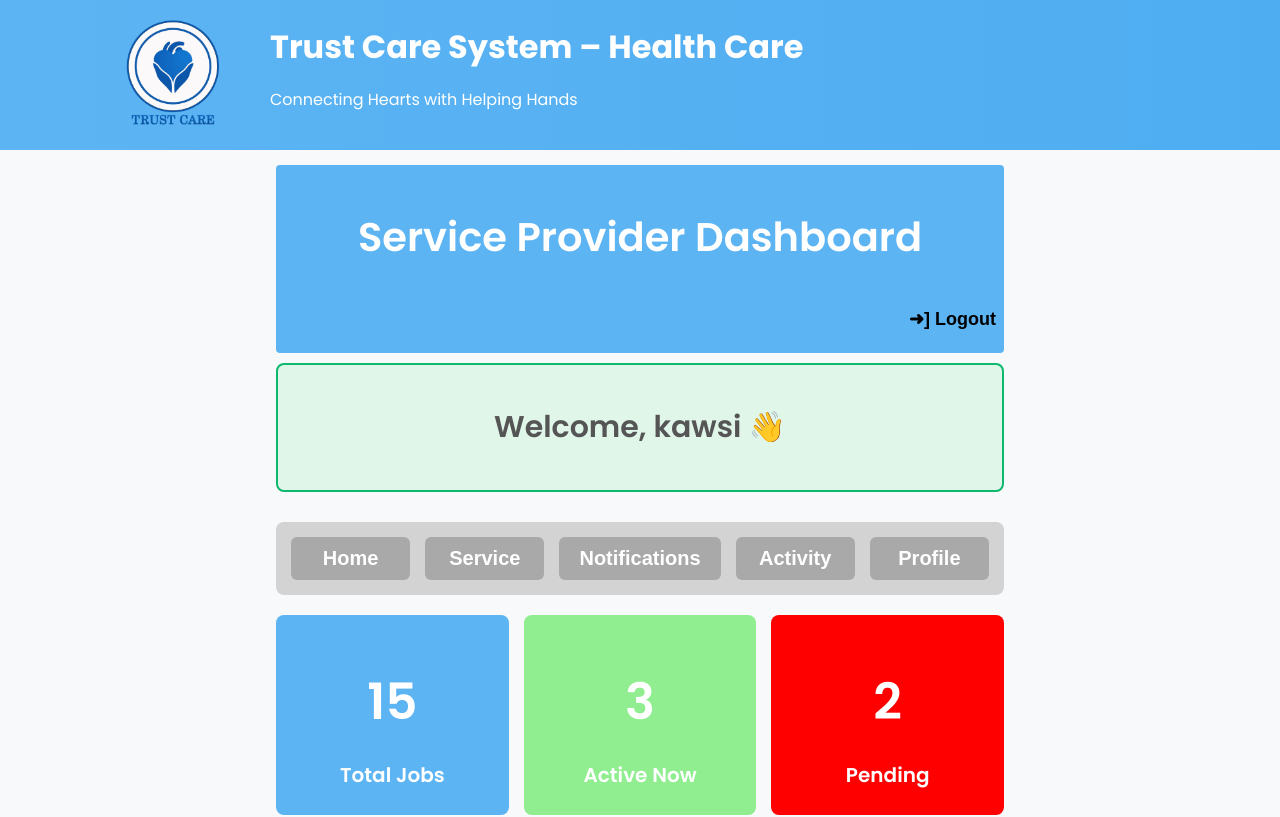
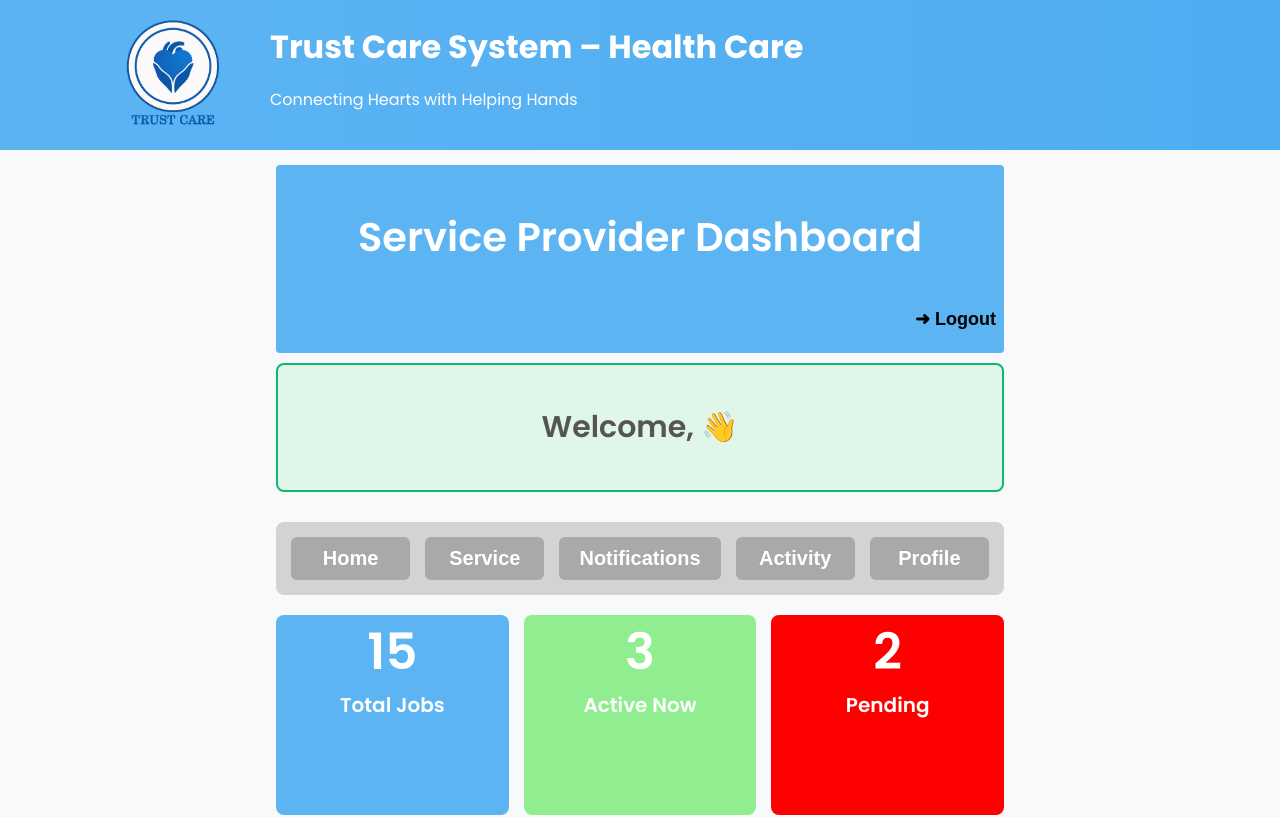
Before and after one commit to kawsi2911/Trust_Care_System, a React (Vite) app in the folder Final year Project/Trust_Care_Front_End/: page /serviceproviderdashboard in a window 1280 px wide. Shown: the top 817 px of the page. Built offline with nearby package versions, Linux system fonts and the light colour scheme; no server answers; sample sign-in values are in the browser's storage.

Commit message:
"update the information of the serviceproviderlogin"

```diff
--- a/Final year Project/Trust_Care_Front_End/src/Provider-Login/ServiceProviderDashboard.jsx
+++ b/Final year Project/Trust_Care_Front_End/src/Provider-Login/ServiceProviderDashboard.jsx
@@ -1,92 +1,99 @@
 import Header from "../Header/Header.jsx";
 import { useNavigate } from "react-router-dom";
 import "./ServiceProviderDashboard.css";
+import React, { useEffect, useState } from "react";
 
-function ServiceProviderDashboard(){
+function ServiceProviderDashboard() {
+    const navigate = useNavigate();
+    const [fullName, setFullName] = useState("");
 
-    const navigate = useNavigate();
+    useEffect(() => {
+    const userId = localStorage.getItem("userId") || sessionStorage.getItem("userId");
+    const storedName = localStorage.getItem("FullName") || sessionStorage.getItem("FullName");
 
-    return(
+    if (!userId) return navigate("/serviceproviderlogin");
+
+    if (storedName) {
+        setFullName(storedName); // use stored name immediately
+    } else {
+        fetch(`http://localhost:5000/api/service/${userId}`)
+            .then(res => res.json())
+            .then(data => setFullName(data.FullName || data.fullName || ""))
+            .catch(err => console.error(err));
+    }
+}, [navigate]);
+
+    const handleLogout = () => {
+        localStorage.removeItem("userId");
+        sessionStorage.removeItem("userId");
+        navigate("/");
+    };
+    return (
         <>
             <Header />
-            <div className = "ServiceProviderSection">
-                <div className = "ServiceProviderSection2">
+            <div className="ServiceProviderSection">
+                <div className="ServiceProviderSection2">
 
-                    <div className = "name">
+                    <div className="name">
                         <div className="heading-head">
-                             <p className = "Head">Service Provider Dashboard</p>
+                            <p className="Head">Service Provider Dashboard</p>
                         </div>
-
-                         <div className = "Logout">
-                            <button onClick = {()=>navigate("/")}>➜] Logout</button>
+                        <div className="Logout">
+                            <button onClick={handleLogout}>➜ Logout</button>
                         </div>
                     </div>
 
-                    <div className = "First">
-
-                        <p className = "Head"> Welcome, kawsi 👋</p>
-
-
+                    <div className="First">
+                        <p className="Head">Welcome, {fullName} 👋</p>
                     </div>
 
-                    <div className = "button-section">
-                        <button onClick={()=>navigate("/serviceproviderdashboard")}> Home </button>
-                        <button onClick = {()=>navigate("/servicesdashboard")}> Service </button>
-                        <button onClick = {()=>navigate("/notificationdashboard")}> Notifications </button>
-                        <button onClick={()=>navigate("/activitydashboard")}> Activity </button>
-                        <button onClick ={()=>navigate("/profiledashboard")}> Profile </button>
+                    <div className="button-section">
+                        <button onClick={() => navigate("/serviceproviderdashboard")}>Home</button>
+                        <button onClick={() => navigate("/servicesdashboard")}>Service</button>
+                        <button onClick={() => navigate("/notificationdashboard")}>Notifications</button>
+                        <button onClick={() => navigate("/activitydashboard")}>Activity</button>
+                        <button onClick={() => navigate("/profiledashboard")}>Profile</button>
                     </div>
 
-                    <div className = "job-group">
-
-                        <div className = "job1">
-                            <p className = "number">15
-                                <p className = "text">Total Jobs</p>
-                            </p>
+                    <div className="job-group">
+                        <div className="job1">
+                            <div className="number">15</div>
+                            <div className="text">Total Jobs</div>
                         </div>
-
-                        <div className = "job2">
-                            <p className = "number">3
-                                <p className = "text">Active Now</p>
-                            </p>
+                        <div className="job2">
+                            <div className="number">3</div>
+                            <div className="text">Active Now</div>
                         </div>
-
-                        <div className = "job3">
-                            <p className = "number">2
-                                <p className = "text">Pending</p>
-                            </p>
-
-                        </div>
-
-                    </div>
-
-                    <div className = "NewService">
-                        <div className = "service-content">
-                            <div>
-                                <p className = "text">🔔 New Service Request!!</p>
-                                <p className = "Family"> A Family in Galle needs elder care service</p>
-                            </div>
-
-                            <button className = "views"> View Request </button>
+                        <div className="job3">
+                            <div className="number">2</div>
+                            <div className="text">Pending</div>
                         </div>
                     </div>
 
+                    <div className="NewService">
+                        <div className="service-content">
+                            <div>
+                                <p className="text">🔔 New Service Request!!</p>
+                                <p className="Family">A Family in Galle needs elder care service</p>
+                            </div>
+                            <button className="views">View Request</button>
+                        </div>
+                    </div>
 
-                    <div className = "QuickService">
-                        <div className = "services">
-                            Quick Services
-                        </div>
-                        <div className = "QServices">
-                            <button className = "viewall" onClick = {()=>navigate("/notificationdashboard")}> View All Requests </button>
-                            <button className = "updates"> Update Availability </button>
+                    <div className="QuickService">
+                        <div className="services">Quick Services</div>
+                        <div className="QServices">
+                            <button className="viewall" onClick={() => navigate("/notificationdashboard")}>
+                                View All Requests
+                            </button>
+                            <button className="updates">Update Availability</button>
                         </div>
                     </div>
 
                 </div>
             </div>
-
         </>
-    )
+    );
 }
 
 export default ServiceProviderDashboard;
--- a/Final year Project/Trust_Care_Front_End/src/Provider-Login/ServiceProviderLoginPage.jsx
+++ b/Final year Project/Trust_Care_Front_End/src/Provider-Login/ServiceProviderLoginPage.jsx
@@ -54,7 +54,9 @@ function ServiceProviderLoginPage() {
       const response = await fetch("http://localhost:5000/api/service/providerlogin", {
         method: "POST",
         headers: { "Content-Type": "application/json" },
-        body: JSON.stringify({ username: formData.username, password: formData.password })
+        body: JSON.stringify({
+            username: formData.username,
+            password: formData.password })
       });
 
       // Safe parsing of response
```
Also changed, not shown: 1 other file (tests, documents, lock files or other folders).
